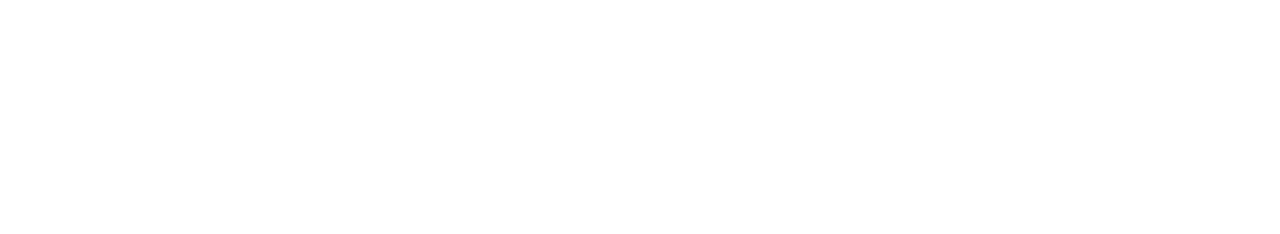
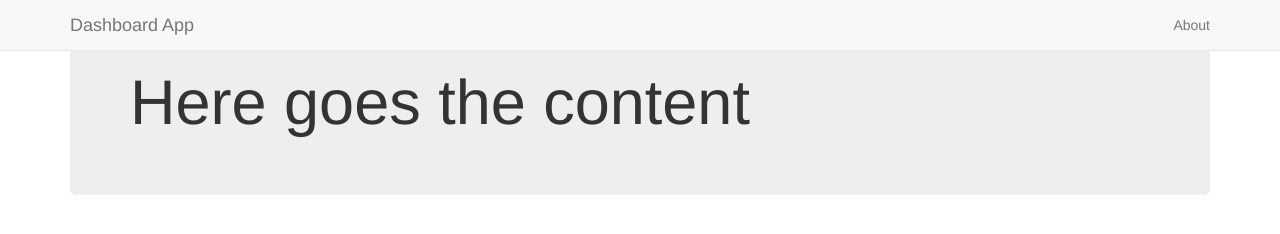
Before and after one commit to danieledamiani/dashboard, a website: page src/index.html in a window 1280 px wide. Drawn offline with nearby package versions, Linux system fonts and the light colour scheme.

Commit message:
html placeholder

```diff
--- a/src/index.html
+++ b/src/index.html
@@ -2,12 +2,41 @@
 <html lang="en">
 
 <head>
-  <meta http-equiv="X-UA-Compatible" content="IE=edge">
+  <meta http-equiv="X-UA-Compatible" content="IE=edge,chrome=1">
+  <meta name="viewport" content="width=device-width, initial-scale=1.0, maximum-scale=1.0, user-scalable=no">
   <meta charset="utf-8" />
   <title>Dashboard</title>
+  <link href="../node_modules/bootstrap/dist/css/bootstrap.min.css" rel="stylesheet" />
 </head>
 
 <body>
+  <nav class="navbar navbar-default navbar-fixed-top">
+    <div class="container">
+      <div class="navbar-header">
+        <button type="button" class="navbar-toggle collapsed" data-toggle="collapse" data-target="#top-navbar" aria-expanded="false">
+          <span class="sr-only">Toggle navigation</span>
+          <span class="icon-bar"></span>
+          <span class="icon-bar"></span>
+          <span class="icon-bar"></span>
+        </button>
+        <a class="navbar-brand" href="/">Dashboard App</a>
+      </div>
+      <div class="collapse navbar-collapse" id="top-navbar">
+        <ul class="nav navbar-nav navbar-right">
+          <li><a href="#about">About</a></li>
+        </ul>
+      </div>
+    </div>
+  </nav>
+  <div class="container">
+    <div class="row">
+      <div class="col-xs-12">
+        <div class="jumbotron">
+          <h1>Here goes the content</h1>
+        </div>
+      </div>
+    </div>
+  </div>
 </body>
 
 </html>
```
